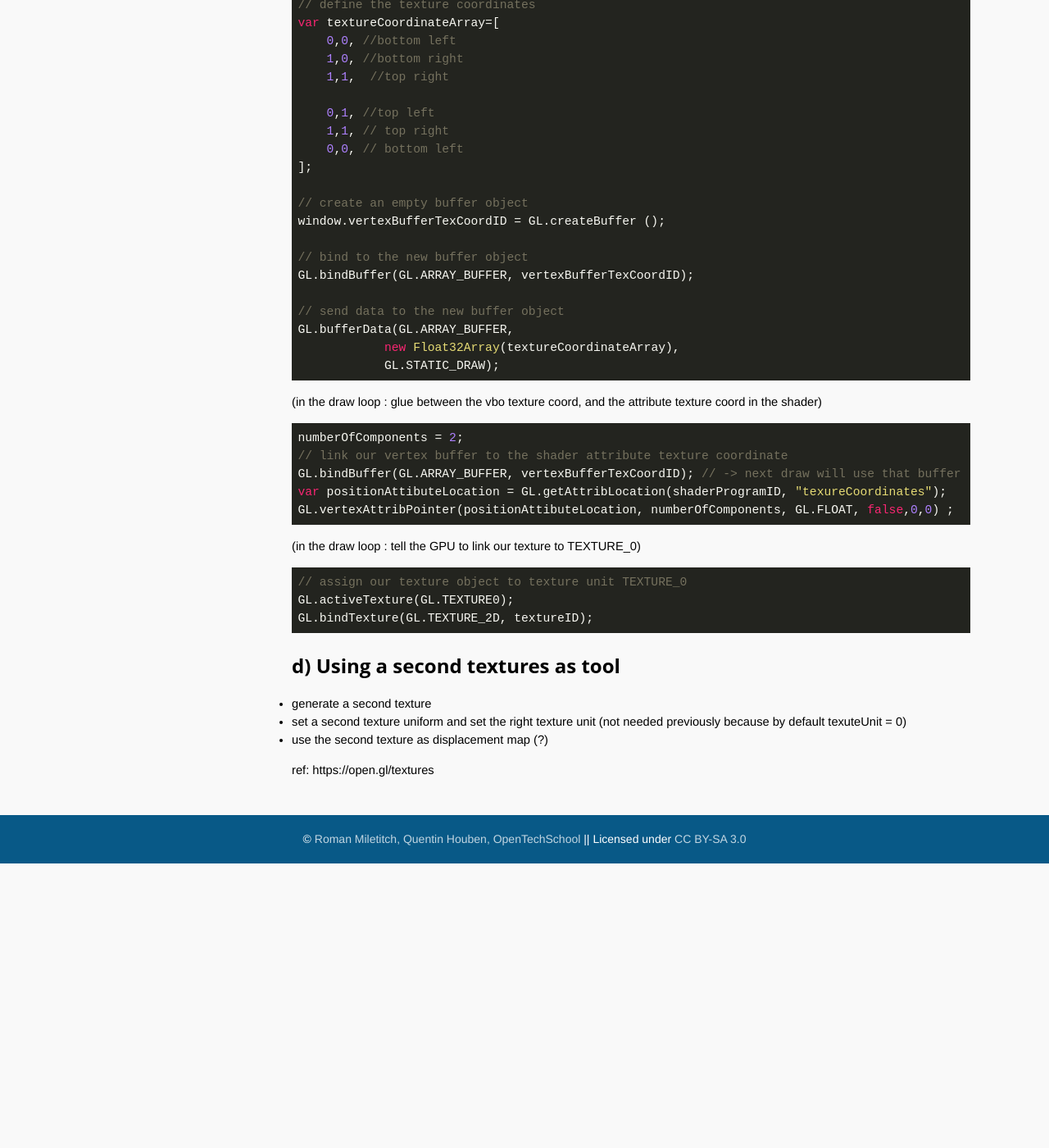
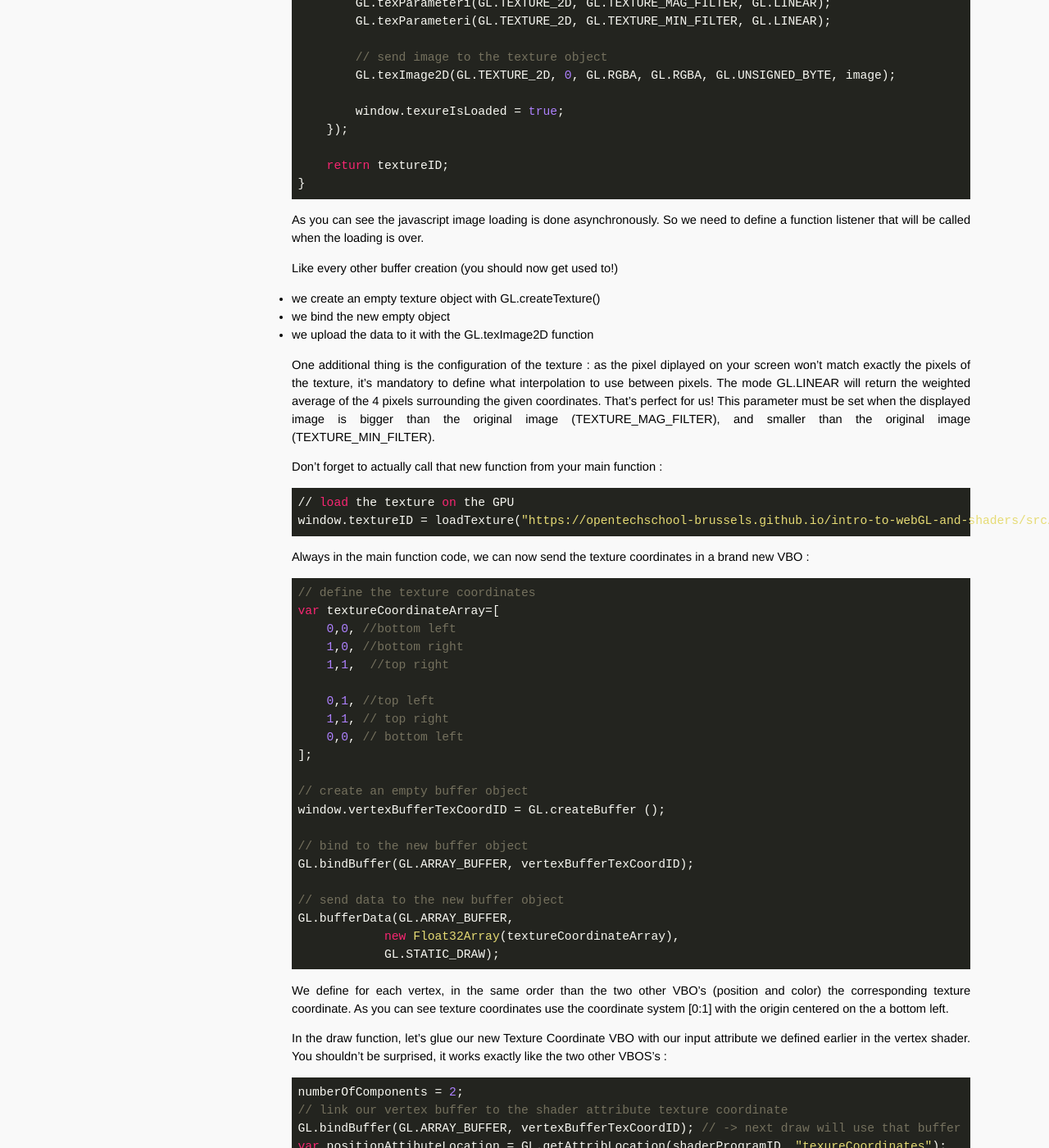
Before and after one commit to OpenTechSchool-Brussels/intro-to-webGL-and-shaders, a Jekyll site: the page built from log4_Textures.md, in a window 1280 px wide and 1400 px high, scrolled down 3463 px. Shown: the whole window at 82% size. Built offline with Jekyll 4.4.1, drawn with Linux system fonts in a browser that asks for light colours; before the commit the page ends 4516 px from its top, so only the background shows below that; some of the changed text lies outside the part shown.

Commit message:
update log 4

```diff
--- a/log4_Textures.md
+++ b/log4_Textures.md
@@ -20,11 +20,11 @@
 * Associate a texture to a Texture Unit
 * Tell the shader which Texture Unit it will use
 
-Choosing which texture to use is a good thing. But how to map that texture on a mesh that can be litterally anything ( a triangle, a sphere, a dolphin ...) ? With a tool you already know : the VBO. Exactly like we added a color VBO, we will define a new Texture Coordinate VBO. For each vertex we will define a corresponding position in the texture :
+Choosing which texture to use is a good thing. But how to map that texture on a mesh that can be literally anything ( a triangle, a sphere, a dolphin ...) ? With a tool you already know : the VBO. Exactly like we added a color VBO, we will define a new Texture Coordinate VBO. For each vertex we will define a corresponding position in the texture :
 
-<img src="./assets/webGLTextureMappingDiagram.png" alt="Textures on the GPU" width="300">
+<img src="./assets/webGLTextureMappingDiagram.png" alt="Textures on the GPU" width="500">
 
-
+Here is the vertex shader reading that new Texture Coordinates as an input attribute :
 
 ~~~ html
 <script id="vshader" type="x-shader/x-vertex">
@@ -52,6 +52,11 @@
 
 ~~~
 
+As you can see, the Texture Coordinate is passed as a varying to the fragment shader. And just like the color varying, it will be magically interpolated in the fragment shader. As a result, the fragment in the middle of the two vertices of the bottom in the previous diagram will receive a texture coordinate equal to (0.5,0). Which is exactly what we want !
+
+
+Here is the fragment shader :
+
 ~~~ html
 <script id="textureFshader" type="x-shader/x-fragment">
 
@@ -72,18 +77,18 @@
 
 ~~~
 
-(enable the attribute we added in the vertex shader)
+The fragment shader access the texture via a *sampler2D* which is the index representing the texture unit we want to use. It's a uniform, so it can be set in our javascript code. The function texture2D(...) is where the magic happens : you get the color of the texture corresponding to your sampler2D, at the coordinate you received from the varying.
+
+Now let's go back to our javascript code. The first thing to do when you defined a new attribute ? Enable it ! Add these lines just after the activation of the two other attribute, in the main function.
 
 ~~~ JavaScript
 
-// enable the attributes
-GL.enableVertexAttribArray(colorAttributeLocation);
-GL.enableVertexAttribArray(positionAttributeLocation);
-GL.enableVertexAttribArray(texCoordAttributeLocation); // -> enable the new texture coord attribute here
+var normalAttributeLocation = GL.getAttribLocation(shaderProgramID, "normal");
+GL.enableVertexAttribArray(normalAttributeLocation); // -> enable the new texture coord attribute here
 
 ~~~
 
-(load the texture in the GPU memory)
+Second thing to do is actually to load a texture on the GPU. Let's write a generic function that receive an image url, open it, and create a texture on the GPU. You can place this code under the draw function :
 
 ~~~ JavaScript
 function loadTexture(imageURL)
@@ -94,6 +99,7 @@
     // Asynchronously load an image
     var image = new Image();
 
+    // allows the image to be loaded from a cross site
     image.crossOrigin = "";
     image.src = imageURL;
 
@@ -116,12 +122,25 @@
 }
 ~~~
 
-(create a new VBO with texture coordinates)
+As you can see the javascript image loading is done asynchronously. So we need to define a function listener that will be called when the loading is over.
+
+Like every other buffer creation (you should now get used to!)
+* we create an empty texture object with GL.createTexture()
+* we bind the new empty object
+* we upload the data to it with the GL.texImage2D function
+
+One additional thing is the configuration of the texture : as the pixel diplayed on your screen won't match exactly the pixels of the texture, it's mandatory to define what interpolation to use between pixels. The mode GL.LINEAR will return the weighted average of the 4 pixels surrounding the given coordinates. That's perfect for us! This parameter must be set when the displayed image is bigger than the original image (TEXTURE_MAG_FILTER), and smaller than the original image (TEXTURE_MIN_FILTER).
+
+Don't forget to actually call that new function from your main function :
 
 ~~~ JavaScript
 // load the texture on the GPU
-window.textureID = loadTexture("texture.jpg");
+window.textureID = loadTexture("https://opentechschool-brussels.github.io/intro-to-webGL-and-shaders/src/texture.jpg");
+~~~
 
+Always in the main function code, we can now send the texture coordinates in a brand new VBO :
+
+~~~ JavaScript
 // define the texture coordinates
 var textureCoordinateArray=[
     0,0, //bottom left
@@ -145,7 +164,9 @@
             GL.STATIC_DRAW);
 ~~~
 
-(in the draw loop : glue between the vbo texture coord, and the attribute texture coord in the shader)
+We define for each vertex, in the same order than the two other VBO's (position and color) the corresponding texture coordinate. As you can see texture coordinates use the coordinate system [0:1] with the origin centered on the a bottom left.
+
+In the draw function, let's glue our new Texture Coordinate VBO with our input attribute we defined earlier in the vertex shader. You shouldn't be surprised, it works exactly like the two other VBOS's :
 
 ~~~ JavaScript
 numberOfComponents = 2;
@@ -155,7 +176,7 @@
 GL.vertexAttribPointer(positionAttibuteLocation, numberOfComponents, GL.FLOAT, false,0,0) ;
 ~~~
 
-(in the draw loop : tell the GPU to link our texture to TEXTURE_0)
+Always in the draw loop, we tell openGL that our texture must be linked to the texture unit TEXTURE_0
 
 ~~~ JavaScript
 // assign our texture object to texture unit TEXTURE_0
@@ -163,11 +184,12 @@
 GL.bindTexture(GL.TEXTURE_2D, textureID);
 ~~~
 
+Finally set our sampler uniform to TEXTURE_0 :
+
+~~~ JavaScript
+var textureSamplerLocation = GL.getUniformLocation(shaderProgramID, "texture");
+GL.uniform1i(textureSamplerLocation, 0);
+~~~
 
 
-## d) Using a second textures as tool
-* generate a second texture
-* set a second texture uniform and set the right texture unit (not needed previously because by default texuteUnit = 0)
-* use the second texture as displacement map (?)
-
-ref: https://open.gl/textures
+At this point, finally you should see a texture appearing on your quad
```
Also changed, not shown: other parts of log4_Textures.md (+1 -1 lines).
